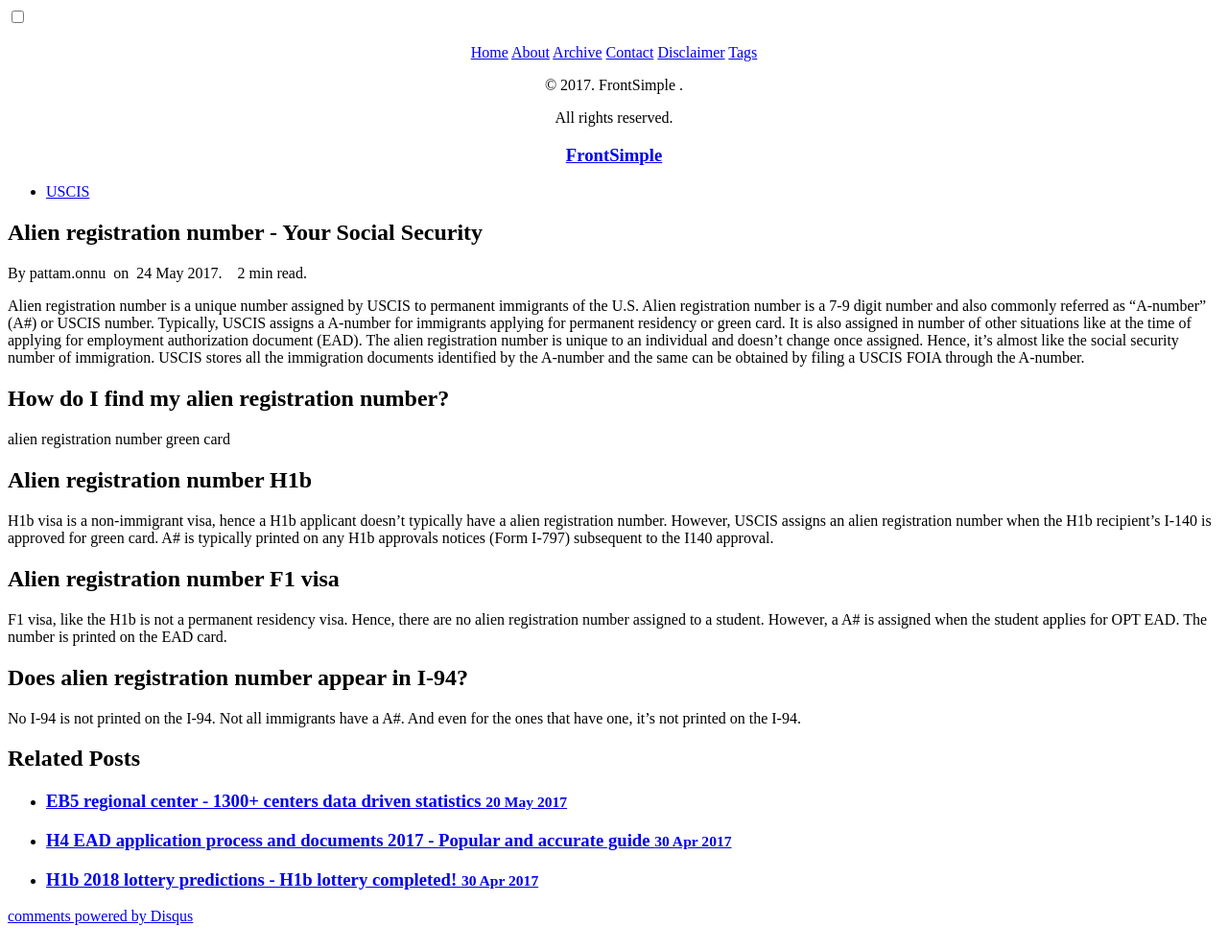
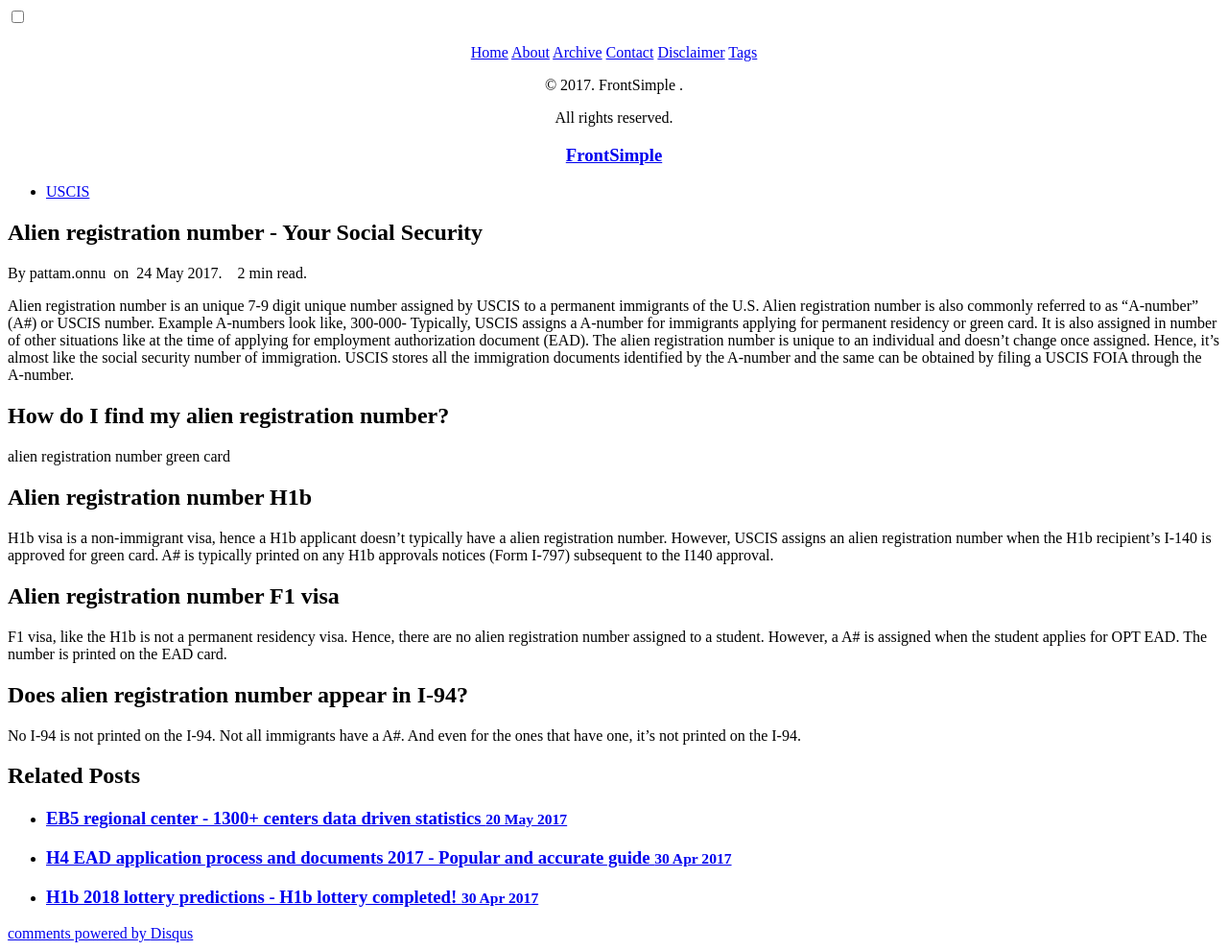
Before and after one commit to gitforwork2/gitforwork.github.io, a Jekyll site: the page built from _posts/2017-5-24-alien-registration-number.md, in a window 1280 px wide. Shown: the whole page at 96% size. Built offline with Jekyll 4.4.1, drawn with Linux system fonts in a browser that asks for light colours; nearby versions of some CDN libraries; comment, search, counter and statistics services are not loaded.

Commit message:
Update 2017-5-24-alien-registration-number.md

```diff
--- a/_posts/2017-5-24-alien-registration-number.md
+++ b/_posts/2017-5-24-alien-registration-number.md
@@ -7,8 +7,8 @@
 description: Alien registration number is an important immigration information to know. Look up your A-number from your USCIS documents or obtain it from your local USCIS office for FREE!
 ---
 
-Alien registration number is a unique number assigned by USCIS to permanent immigrants of the U.S. Alien registration number is a 7-9
-digit number and also commonly referred as "A-number" (A#) or USCIS number. Typically, USCIS assigns a A-number for immigrants applying for permanent residency or green card. It is also assigned in number of other situations like at the time of applying for employment authorization document (EAD). The alien registration number is unique to an individual and doesn't change once assigned. Hence, it's almost like the social security number of immigration. USCIS stores all the immigration documents identified by the A-number and the same can be obtained by filing a USCIS FOIA through the A-number.
+Alien registration number is an unique 7-9 digit unique number assigned by USCIS to a permanent immigrants of the U.S. Alien registration number is also commonly referred to as "A-number" (A#) or USCIS number. Example A-numbers look like, 300-000-
+Typically, USCIS assigns a A-number for immigrants applying for permanent residency or green card. It is also assigned in number of other situations like at the time of applying for employment authorization document (EAD). The alien registration number is unique to an individual and doesn't change once assigned. Hence, it's almost like the social security number of immigration. USCIS stores all the immigration documents identified by the A-number and the same can be obtained by filing a USCIS FOIA through the A-number.
 
 ## How do I find my alien registration number?
 
```
